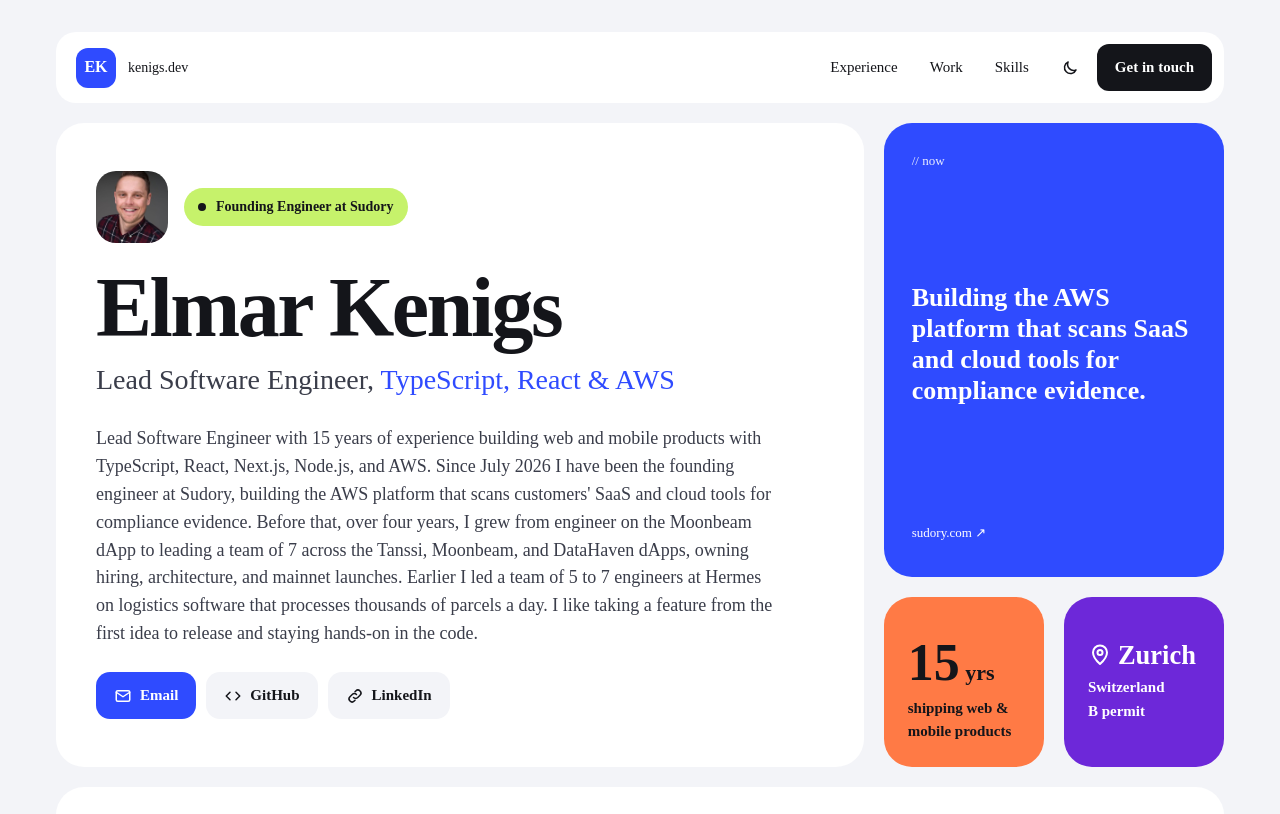
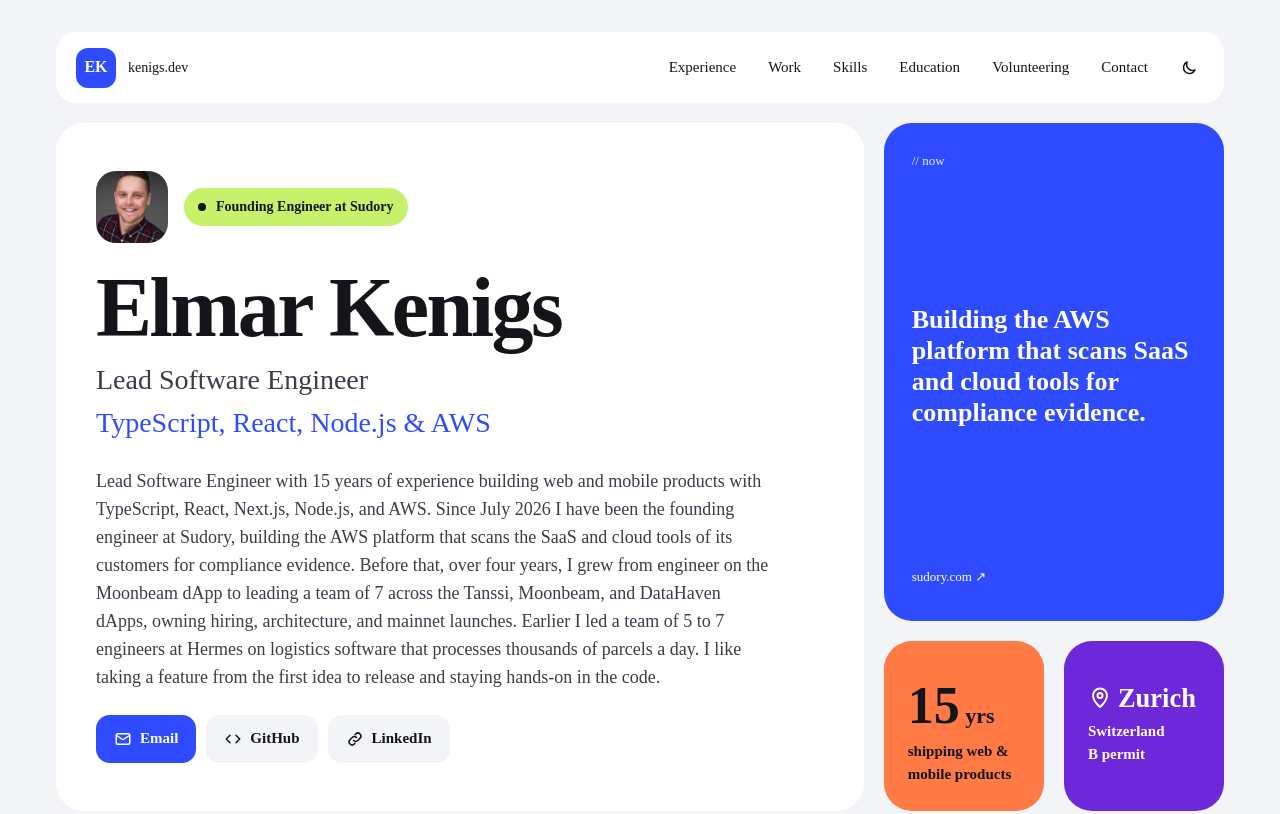
Before and after one commit to ekenigs/ekenigs.github.io, an Astro site: page / in a window 1280 px wide. Shown: the top 814 px of the page. Built offline with nearby package versions, Linux system fonts and the light colour scheme; Astro itself is replaced by a stand-in of ours.

Commit message:
Update nav, hero subtitle and summary
- Menu links to every section; drop Get in touch button
- Add Node.js to subtitle, stack it on its own line
- Sync summary wording with the resume

Co-Authored-By: Claude Sonnet 5.5 <noreply@anthropic.com>

```diff
--- a/src/components/Hero.astro
+++ b/src/components/Hero.astro
@@ -24,7 +24,7 @@ import { basics, now, summary } from "../data/resume";
 		<div class="hero__title">
 			<h1>{basics.name}</h1>
 			<p class="hero__headline">
-				{basics.headline}, <span class="accent">{basics.focus}</span>
+				{basics.headline}<span class="hero__focus accent">{basics.focus}</span>
 			</p>
 		</div>
 		<p class="hero__summary">{summary}</p>
--- a/src/components/SiteHeader.astro
+++ b/src/components/SiteHeader.astro
@@ -11,6 +11,9 @@ import { basics } from "../data/resume";
 		<a href="#experience" class="site-nav__link">Experience</a>
 		<a href="#work" class="site-nav__link">Work</a>
 		<a href="#skills" class="site-nav__link">Skills</a>
+		<a href="#education" class="site-nav__link">Education</a>
+		<a href="#volunteering" class="site-nav__link">Volunteering</a>
+		<a href="#contact" class="site-nav__link">Contact</a>
 		<button
 			type="button"
 			class="site-nav__link theme-toggle"
@@ -20,7 +23,6 @@ import { basics } from "../data/resume";
 			<svg class="theme-toggle__moon" aria-hidden="true" width="18" height="18" viewBox="0 0 24 24" fill="none" stroke="currentColor" stroke-width="2" stroke-linecap="round" stroke-linejoin="round"><path d="M20 14.5A8 8 0 0 1 9.5 4a8 8 0 1 0 10.5 10.5z"></path></svg>
 			<svg class="theme-toggle__sun" aria-hidden="true" width="18" height="18" viewBox="0 0 24 24" fill="none" stroke="currentColor" stroke-width="2" stroke-linecap="round" stroke-linejoin="round"><circle cx="12" cy="12" r="4"></circle><path d="M12 2v2M12 20v2M4.9 4.9l1.4 1.4M17.7 17.7l1.4 1.4M2 12h2M20 12h2M4.9 19.1l1.4-1.4M17.7 6.3l1.4-1.4"></path></svg>
 		</button>
-		<a href="#contact" class="site-nav__cta">Get in touch</a>
 	</nav>
 </header>
 
--- a/src/components/Skills.astro
+++ b/src/components/Skills.astro
@@ -21,7 +21,7 @@ import SectionHeading from "./SectionHeading.astro";
 	</div>
 
 	<div class="split__side">
-		<div class="card side-card">
+		<div id="education" class="card side-card">
 			<h2 class="mono-label label--slash">Education</h2>
 			<div class="side-card__title">{education.degree}</div>
 			<div class="side-card__text">
@@ -30,7 +30,7 @@ import SectionHeading from "./SectionHeading.astro";
 			</div>
 		</div>
 
-		<div class="card side-card">
+		<div id="volunteering" class="card side-card">
 			<h2 class="mono-label label--slash">Volunteering</h2>
 			<div class="side-card__title">{volunteering.role} · {volunteering.org}</div>
 			<div class="side-card__text">
--- a/src/data/resume.ts
+++ b/src/data/resume.ts
@@ -28,7 +28,7 @@ export const basics = {
 	name: "Elmar Kenigs",
 	initials: "EK",
 	headline: "Lead Software Engineer",
-	focus: "TypeScript, React & AWS",
+	focus: "TypeScript, React, Node.js & AWS",
 	email: "elmar.kenigs@gmail.com",
 	location: "Zurich, Switzerland",
 	permit: "Swiss B permit",
@@ -39,7 +39,7 @@ export const basics = {
 };
 
 export const summary =
-	"Lead Software Engineer with 15 years of experience building web and mobile products with TypeScript, React, Next.js, Node.js, and AWS. Since July 2026 I have been the founding engineer at Sudory, building the AWS platform that scans customers' SaaS and cloud tools for compliance evidence. Before that, over four years, I grew from engineer on the Moonbeam dApp to leading a team of 7 across the Tanssi, Moonbeam, and DataHaven dApps, owning hiring, architecture, and mainnet launches. Earlier I led a team of 5 to 7 engineers at Hermes on logistics software that processes thousands of parcels a day. I like taking a feature from the first idea to release and staying hands-on in the code.";
+	"Lead Software Engineer with 15 years of experience building web and mobile products with TypeScript, React, Next.js, Node.js, and AWS. Since July 2026 I have been the founding engineer at Sudory, building the AWS platform that scans the SaaS and cloud tools of its customers for compliance evidence. Before that, over four years, I grew from engineer on the Moonbeam dApp to leading a team of 7 across the Tanssi, Moonbeam, and DataHaven dApps, owning hiring, architecture, and mainnet launches. Earlier I led a team of 5 to 7 engineers at Hermes on logistics software that processes thousands of parcels a day. I like taking a feature from the first idea to release and staying hands-on in the code.";
 
 export const now = {
 	role: "Founding Engineer at Sudory",
--- a/src/styles/global.css
+++ b/src/styles/global.css
@@ -255,22 +255,6 @@ html.dark {
 		color: var(--ink);
 	}
 
-	.site-nav__cta {
-		text-decoration: none;
-		font-size: 15px;
-		font-weight: 600;
-		padding: 12px 18px;
-		border-radius: 12px;
-		background: var(--inverse-bg);
-		color: var(--inverse-fg);
-		transition: opacity 0.15s;
-	}
-
-	.site-nav__cta:hover {
-		color: var(--inverse-fg);
-		opacity: 0.85;
-	}
-
 	.theme-toggle {
 		display: inline-flex;
 		align-items: center;
@@ -359,6 +343,11 @@ html.dark {
 		font-size: clamp(20px, 2.4vw, 28px);
 		font-weight: 500;
 		color: var(--ink-2);
+		text-wrap: balance;
+	}
+
+	.hero__focus {
+		display: block;
 	}
 
 	.hero__summary {
@@ -920,6 +909,15 @@ html.dark {
 		.gallery {
 			border-radius: 20px;
 		}
+
+		.site-nav {
+			gap: 0;
+		}
+
+		.site-nav__link {
+			font-size: 14px;
+			padding: 12px 10px;
+		}
 	}
 }
 
```
